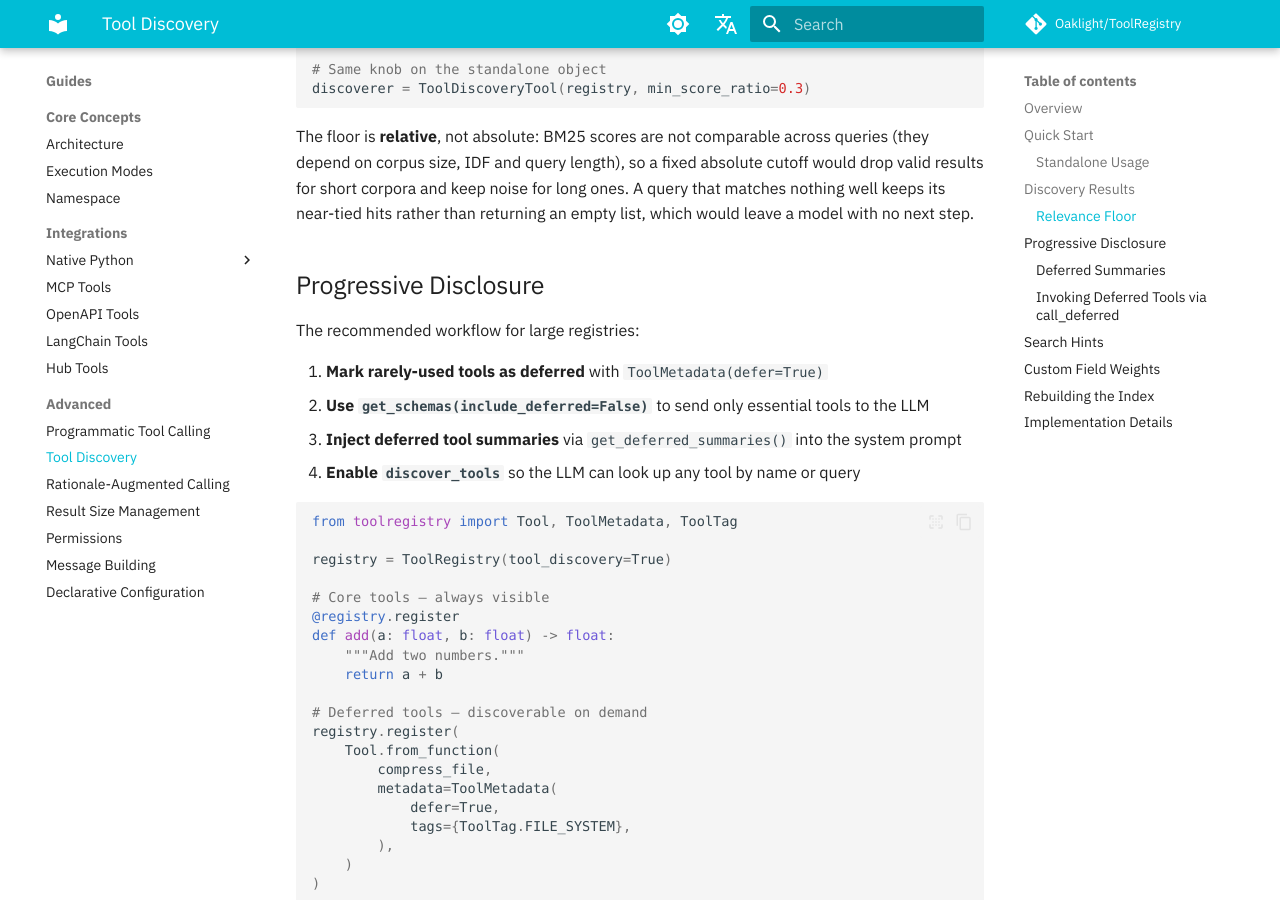
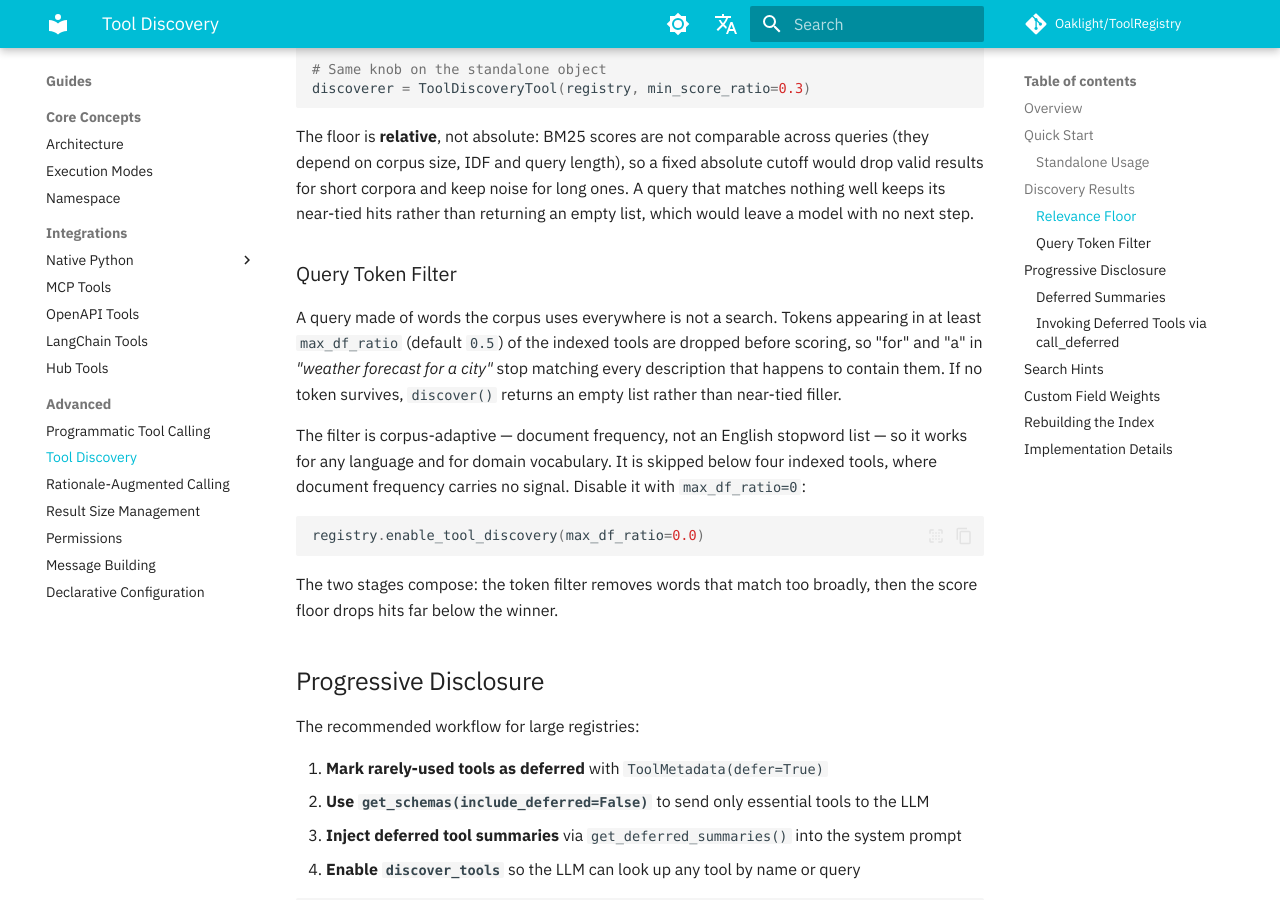
Before and after one commit to Oaklight/ToolRegistry, an MkDocs documentation site: the page built from docs/usage/tool_discovery.md, in a window 1280 px wide and 900 px high, scrolled down 3508 px. Built offline with MkDocs 1.6.1 and Material for MkDocs 9.7.7, drawn with Linux system fonts in a browser that asks for light colours; some web fonts are replaced; comment, search, counter and statistics services are not loaded.

Commit message:
docs: discovery query token filter (#332)

````diff
--- a/docs/usage/tool_discovery.md
+++ b/docs/usage/tool_discovery.md
@@ -136,6 +136,18 @@ discoverer = ToolDiscoveryTool(registry, min_score_ratio=0.3)
 ```
 
 The floor is **relative**, not absolute: BM25 scores are not comparable across queries (they depend on corpus size, IDF and query length), so a fixed absolute cutoff would drop valid results for short corpora and keep noise for long ones. A query that matches nothing well keeps its near-tied hits rather than returning an empty list, which would leave a model with no next step.
+
+### Query Token Filter
+
+A query made of words the corpus uses everywhere is not a search. Tokens appearing in at least `max_df_ratio` (default `0.5`) of the indexed tools are dropped before scoring, so "for" and "a" in *"weather forecast for a city"* stop matching every description that happens to contain them. If no token survives, `discover()` returns an empty list rather than near-tied filler.
+
+The filter is corpus-adaptive — document frequency, not an English stopword list — so it works for any language and for domain vocabulary. It is skipped below four indexed tools, where document frequency carries no signal. Disable it with `max_df_ratio=0`:
+
+```python
+registry.enable_tool_discovery(max_df_ratio=0.0)
+```
+
+The two stages compose: the token filter removes words that match too broadly, then the score floor drops hits far below the winner.
 
 ## Progressive Disclosure
 
````
Also changed, not shown: docs/changelog.md (+1 -0 lines).
